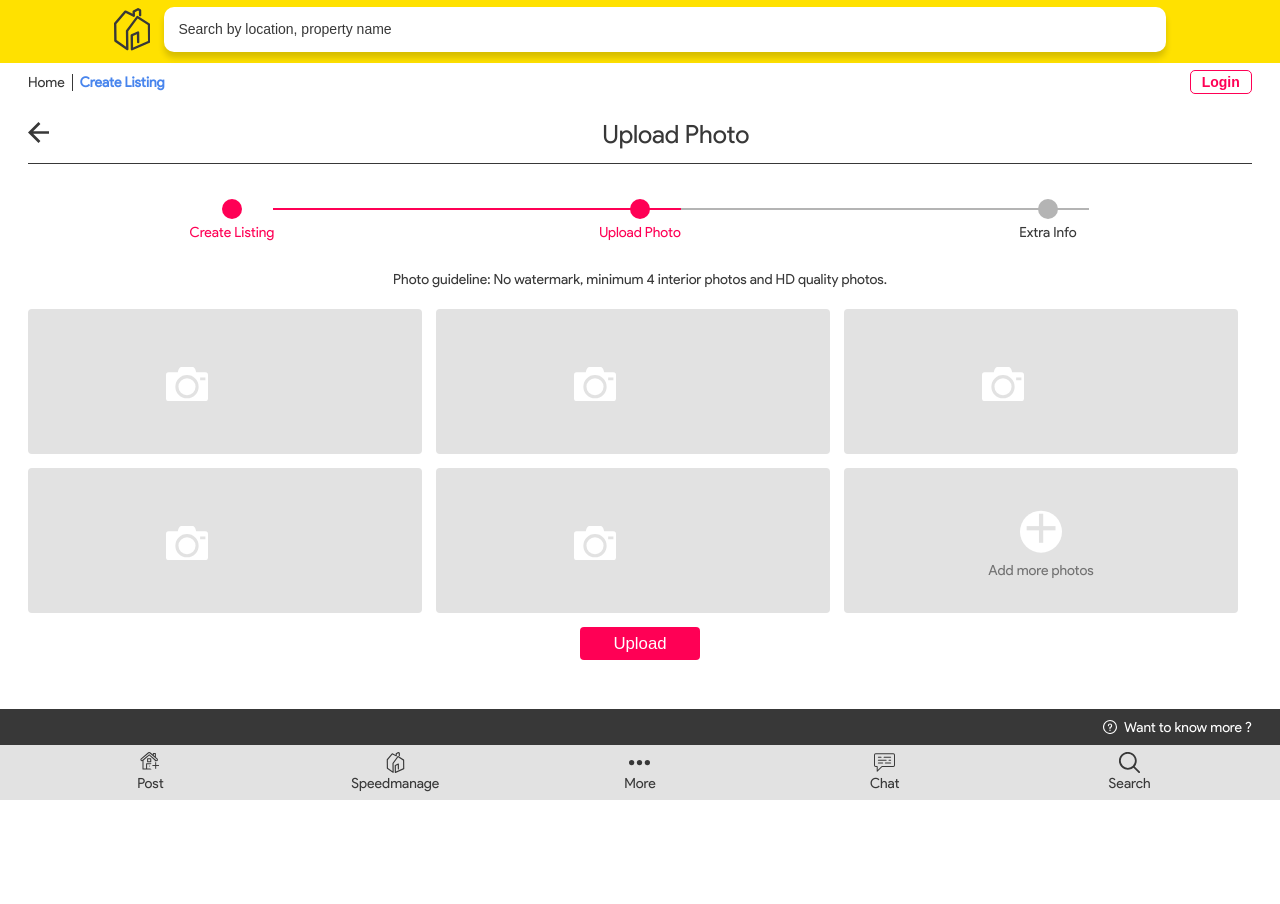
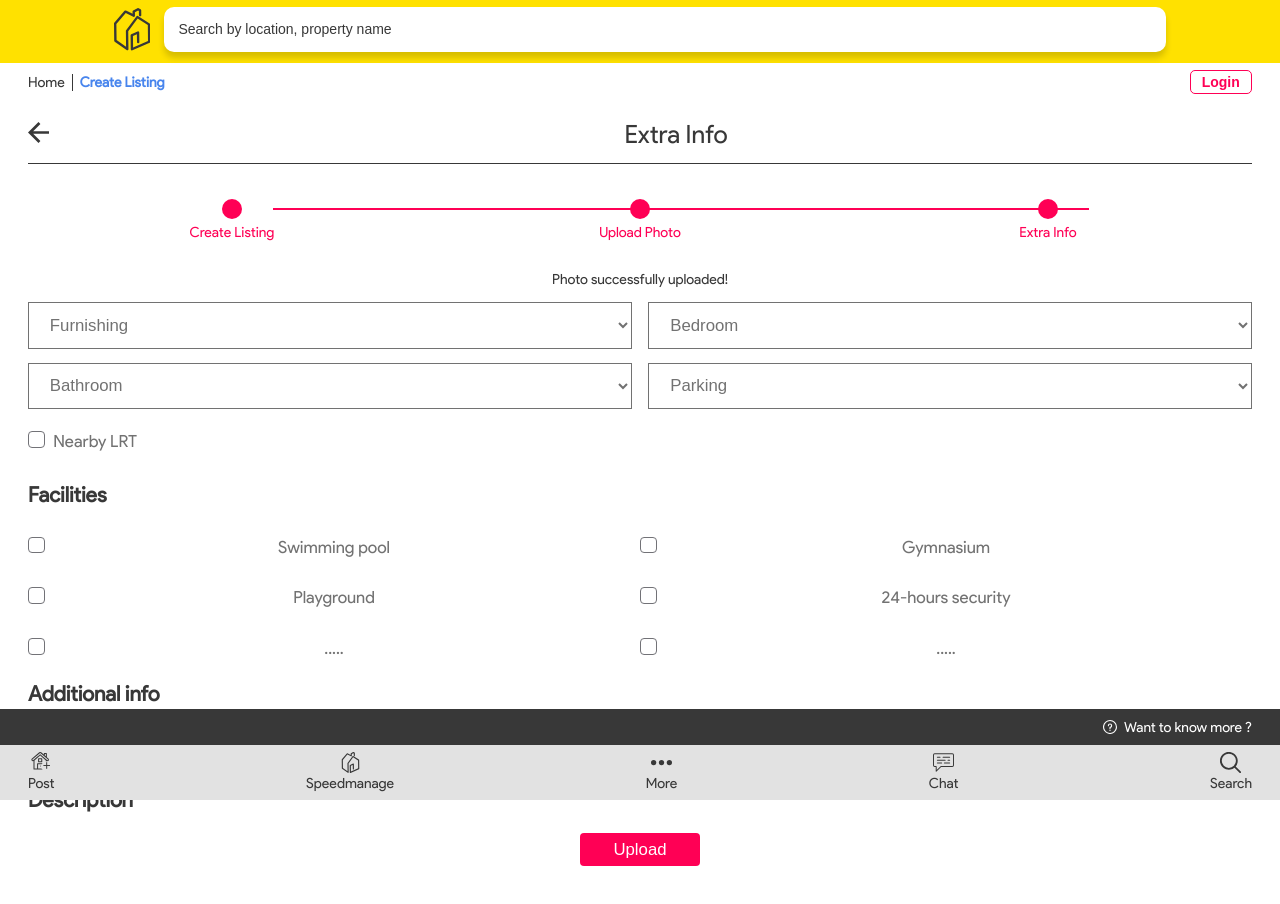
Before and after one commit to ishraqe/speed-rent, a React (Create React App) app: page /create-listing in a window 1280 px wide. Shown: the top 904 px of the page. After the commit the page ends 873 px from the top, so only its background shows below. Built offline with nearby package versions, Linux system fonts and the light colour scheme.

Commit message:
extra info page done

```diff
--- a/src/assets/_common.scss
+++ b/src/assets/_common.scss
@@ -98,3 +98,71 @@ select {
   padding-top: 8em;
   margin-bottom: 7em;
 }
+.custom-selectbox {
+  display: block;
+  position: relative;
+  padding: 0.5em 1.5em;
+  cursor: pointer;
+  -webkit-user-select: none;
+  -moz-user-select: none;
+  -ms-user-select: none;
+  user-select: none;
+  font-size: 1.2em;
+  font-family: "Product Sans";
+  color: #727272;
+  margin-bottom: 0.5em;
+  border-bottom: 1px solid #727272;
+  &:last-child {
+    border-bottom: none;
+  }
+  /* Hide the browser's default checkbox */
+  input {
+    position: absolute;
+    opacity: 0;
+    cursor: pointer;
+    height: 0;
+    width: 0;
+  }
+  /* Create a custom checkbox */
+  .checkmark {
+    position: absolute;
+    top: 0.5em;
+    left: 0;
+    height: 1em;
+    width: 1em;
+    background-color: #fff;
+    border-radius: 4px;
+    border: 1px solid #727277;
+  }
+}
+
+/* On mouse-over, add a grey background color */
+.custom-selectbox:hover input ~ .checkmark {
+  background-color: #fff;
+}
+/* When the checkbox is checked, add a blue background */
+.custom-selectbox input:checked ~ .checkmark {
+  background-color: var(--button-color);
+  border-color: var(--button-color);
+}
+/* Create the checkmark/indicator (hidden when not checked) */
+.checkmark:after {
+  content: "";
+  position: absolute;
+  display: none;
+}
+/* Show the checkmark when checked */
+.custom-selectbox input:checked ~ .checkmark:after {
+  display: block;
+}
+/* Style the checkmark/indicator */
+.custom-selectbox .checkmark:after {
+  left: 5px;
+  top: 0px;
+  width: 5px;
+  height: 10px;
+  border: solid white;
+  border-width: 0 3px 3px 0;
+  -webkit-transform: rotate(45deg);
+  transform: rotate(45deg);
+}
--- a/src/assets/index.scss
+++ b/src/assets/index.scss
@@ -104,7 +104,7 @@
         justify-content: space-between;
         align-items: center;
         .list {
-          flex: 1;
+          // flex: 1;
           a {
             display: flex;
             flex-direction: column;
@@ -607,7 +607,6 @@
                 border-bottom: none;
               }
             }
-
             /* Hide the browser's default checkbox */
             .container input {
               position: absolute;
@@ -616,7 +615,6 @@
               height: 0;
               width: 0;
             }
-
             /* Create a custom checkbox */
             .checkmark {
               position: absolute;
@@ -628,30 +626,25 @@
               border-radius: 4px;
               border: 1px solid #727277;
             }
-
             /* On mouse-over, add a grey background color */
             .container:hover input ~ .checkmark {
               background-color: #fff;
             }
-
             /* When the checkbox is checked, add a blue background */
             .container input:checked ~ .checkmark {
               background-color: var(--button-color);
               border-color: var(--button-color);
             }
-
             /* Create the checkmark/indicator (hidden when not checked) */
             .checkmark:after {
               content: "";
               position: absolute;
               display: none;
             }
-
             /* Show the checkmark when checked */
             .container input:checked ~ .checkmark:after {
               display: block;
             }
-
             /* Style the checkmark/indicator */
             .container .checkmark:after {
               left: 5px;
@@ -750,6 +743,41 @@
           }
         }
       }
+      .extraInfoContainer {
+        text-align: center;
+        .extraInfoInputContainer {
+          margin-top: 1em;
+          .heading {
+            text-align: left;
+            margin-bottom: 1em;
+          }
+          .input-container {
+            display: flex;
+            justify-content: space-between;
+            align-items: center;
+            margin-bottom: 1em;
+            .select {
+              padding: 0.7em 1em;
+              border: 1px solid #727272;
+              background: #fff;
+              width: 50%;
+              color: #727272;
+              margin-right: 1em;
+              font-size: 1.2em;
+              &:last-child {
+                margin-right: 0;
+              }
+            }
+            .each-input {
+              flex: 1;
+              .custom-selectbox {
+                border-bottom: none;
+                margin-bottom: 0;
+              }
+            }
+          }
+        }
+      }
       .buttonContainer {
         text-align: center;
       }
--- a/src/container/Listing/Component/extraInfo.js
+++ b/src/container/Listing/Component/extraInfo.js
@@ -1,7 +1,101 @@
 import React from "react";
+import Button from "../../../component/Button";
 
 const ExtraInfo = props => {
-  return <p>ExtraInfo</p>;
+  return (
+    <div className="extraInfoContainer">
+      <span className="postinfo">Photo successfully uploaded!</span>
+      <form>
+        <div className="extraInfoInputContainer">
+          <div className="input-container">
+            <select className="select">
+              <option value="">Furnishing</option>
+            </select>
+            <select className="select">
+              <option value="">Bedroom</option>
+            </select>
+          </div>
+          <div className="input-container">
+            <select className="select">
+              <option value="">Bathroom</option>
+            </select>
+            <select className="select">
+              <option value="">Parking</option>
+            </select>
+          </div>
+          <div className="input-container">
+            <label className="custom-selectbox">
+              Nearby LRT
+              <input type="checkbox" value="Nearby LRT" />
+              <span className="checkmark" />
+            </label>
+          </div>
+          <h1 className="heading">Facilities</h1>
+          <div className="input-container">
+            <div className="each-input">
+              <label className="custom-selectbox">
+                Swimming pool
+                <input type="checkbox" value="Swimming pool" />
+                <span className="checkmark" />
+              </label>
+            </div>
+            <div className="each-input">
+              <label className="custom-selectbox">
+                Gymnasium
+                <input type="checkbox" value="Nearby LRT" />
+                <span className="checkmark" />
+              </label>
+            </div>
+          </div>
+          <div className="input-container">
+            <div className="each-input">
+              <label className="custom-selectbox">
+                Playground
+                <input type="checkbox" value="Nearby LRT" />
+                <span className="checkmark" />
+              </label>
+            </div>
+            <div className="each-input">
+              <label className="custom-selectbox">
+                24-hours security
+                <input type="checkbox" value="Nearby LRT" />
+                <span className="checkmark" />
+              </label>
+            </div>
+          </div>
+          <div className="input-container">
+            <div className="each-input">
+              <label className="custom-selectbox ">
+                .....
+                <input type="checkbox" value="Nearby LRT" />
+                <span className="checkmark" />
+              </label>
+            </div>
+            <div className="each-input">
+              <label className="custom-selectbox">
+                .....
+                <input type="checkbox" value="Nearby LRT" />
+                <span className="checkmark" />
+              </label>
+            </div>
+          </div>
+          <h1 className="heading">Additional info</h1>
+          <div className="input-container">
+            <select className="select">
+              <option value="">Furnishing</option>
+            </select>
+            <select className="select">
+              <option value="">Bedroom</option>
+            </select>
+          </div>
+          <h1 className="heading">Description</h1>
+        </div>
+        <div className="buttonContainer">
+          <Button title="Upload" onClick={props.handleButton} />
+        </div>
+      </form>
+    </div>
+  );
 };
 
 export default ExtraInfo;
--- a/src/container/Listing/Component/uploadPhoto.js
+++ b/src/container/Listing/Component/uploadPhoto.js
@@ -5,7 +5,6 @@ import Button from "../../../component/Button";
 import { FontAwesomeIcon } from "@fortawesome/react-fontawesome";
 import { faAngleRight, faTimesCircle } from "@fortawesome/free-solid-svg-icons";
 const UploadPhoto = props => {
-  console.log(props.imageUrls.length);
   return (
     <div className="uploadPhotosContainer">
       <span className="uploadInfo">
--- a/src/container/Listing/Listing.js
+++ b/src/container/Listing/Listing.js
@@ -10,7 +10,7 @@ import UploadPhoto from "./Component/uploadPhoto";
 
 export default class Listing extends Component {
   state = {
-    stage: 2,
+    stage: 3,
     headingTitle: "create listing",
     createListing: {
       housingTypeExtend: false,
```
